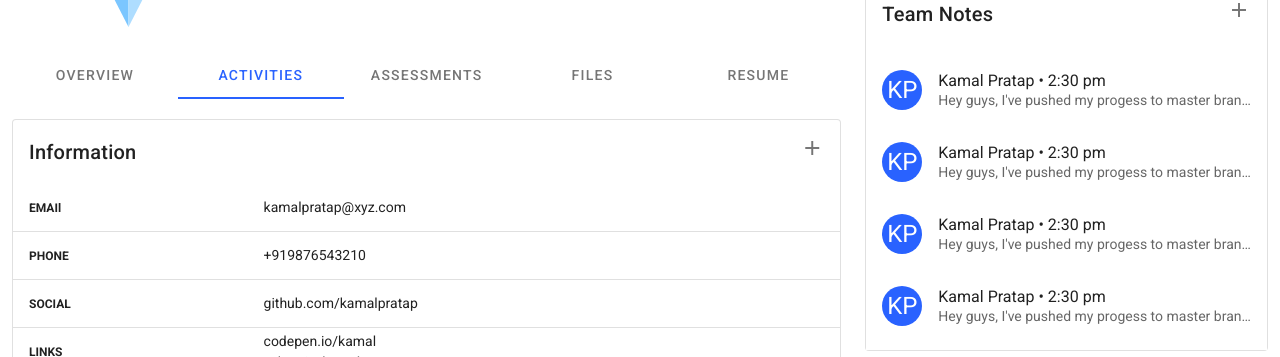
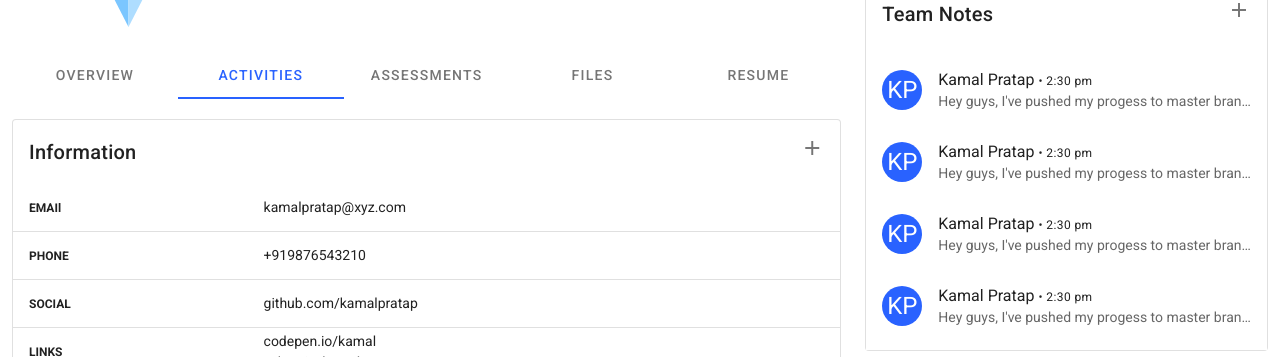
Before and after one commit to pSnehanshu/duckcart-project, a Vue app: page / in a window 1280 px wide. Shown: the part 273-630 px from the top of the page. Built offline with nearby package versions, Linux system fonts and the light colour scheme.

Commit message:
time made small text

```diff
--- a/src/components/main-area.vue
+++ b/src/components/main-area.vue
@@ -193,7 +193,10 @@
                   </v-avatar>
                 </v-list-item-avatar>
                 <v-list-item-content>
-                  <v-list-item-title>Kamal Pratap &bull; 2:30 pm</v-list-item-title>
+                  <v-list-item-title>
+                    Kamal Pratap
+                    <span class="caption">&bull; 2:30 pm</span>
+                  </v-list-item-title>
                   <v-list-item-subtitle>Hey guys, I've pushed my progess to master branch.</v-list-item-subtitle>
                 </v-list-item-content>
               </v-list-item>
@@ -267,6 +270,6 @@ export default {
 
 <style scoped>
 .text-blue {
-  color: #2962ff!important;
+  color: #2962ff !important;
 }
 </style>
```
